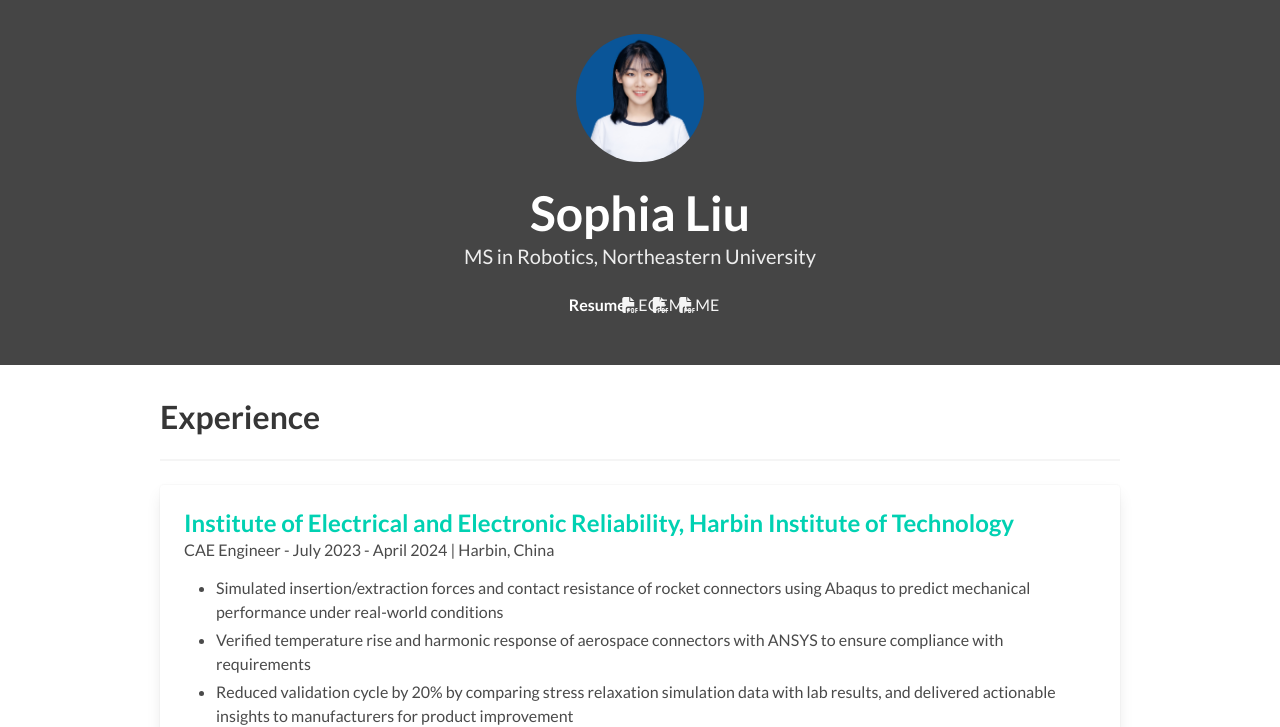
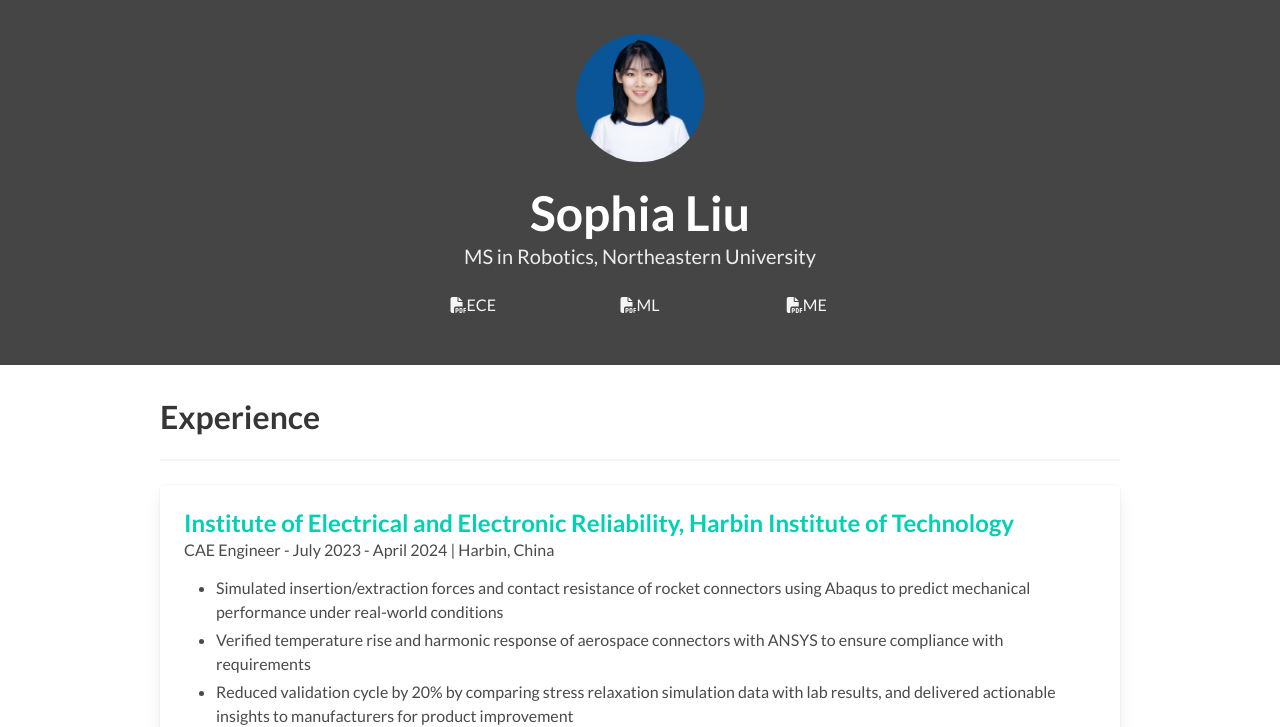
Before and after one commit to liu-siyu5/liu-siyu5.github.io, a plain HTML site: page index.html in a window 1280 px wide. Shown: the part 78-805 px from the top of the page. Drawn offline with Linux system fonts and the light colour scheme; files whose address does not match are found by name.

Commit message:
Update index.html

```diff
--- a/index.html
+++ b/index.html
@@ -57,18 +57,23 @@
             <h2 class="subtitle">
               MS in Robotics, Northeastern University
             </h2>
-            <p>
-              <strong>Resume:</strong>
+            <div class="level" style="max-width: 500px; margin: auto;">
+              <div class="level-item has-text-centered">
                 <a href="docs/resume_ece.pdf" class="icon has-text-light">
                   <i class="fas fa-file-pdf"></i> ECE
                 </a>
+              </div>
+              <div class="level-item has-text-centered">
                 <a href="docs/resume_ml.pdf" class="icon has-text-light">
                   <i class="fas fa-file-pdf"></i> ML
                 </a>
+              </div>
+              <div class="level-item has-text-centered">
                 <a href="docs/resume_me.pdf" class="icon has-text-light">
                   <i class="fas fa-file-pdf"></i> ME
                 </a>
-            </p>
+              </div>
+            </div>
           </div>
         </div>
       </div>
```
Lines whose indentation alone changed are shown as unchanged.
